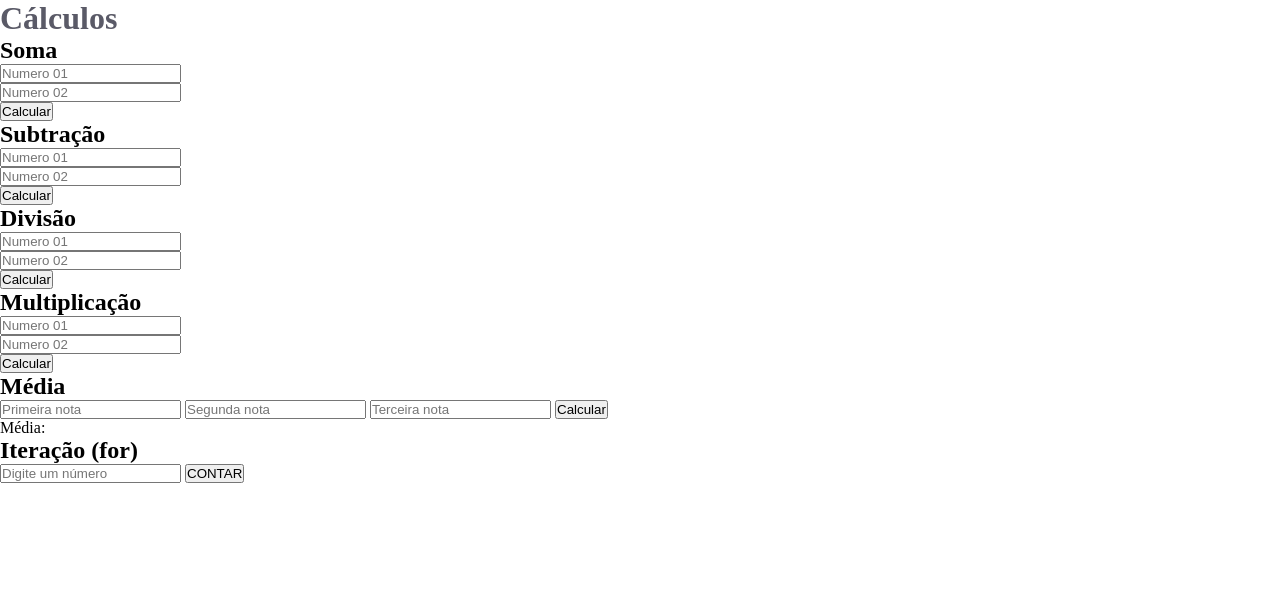
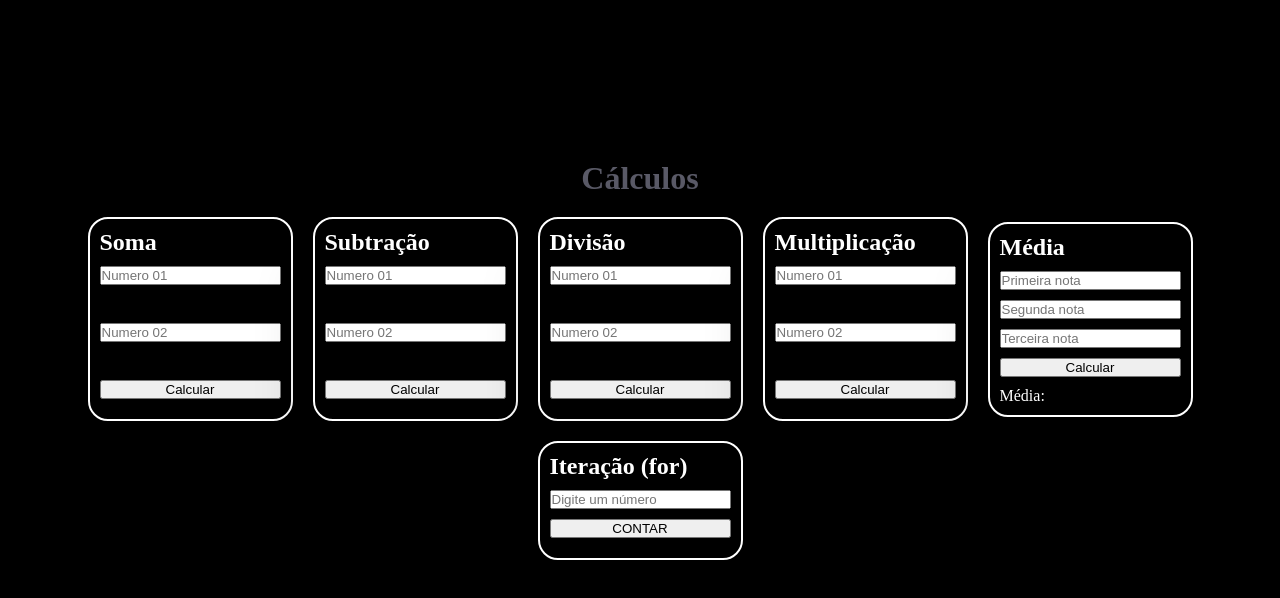
Before and after one commit to willSchnere/aula2, a plain HTML site: page index.html in a window 1280 px wide. Drawn offline with nearby package versions, Linux system fonts and the light colour scheme.

Commit message:
Update style.css

```diff
--- a/style.css
+++ b/style.css
@@ -3,7 +3,32 @@
     margin: 0;
     box-sizing: border-box;
   }
-
+  body {
+    background-color: black;
+    color: white;
+    overflow-x: hidden;
+  }
+  main {
+    width: 100vw;
+    max-height:100vh ;
+    display: flex;
+    justify-content: center;
+    align-items: center;
+    flex-wrap: wrap;
+    gap: 20px;
   .title {
     color: rgb(90, 90, 103);
+    width: 100%;
+    text-align: center;
+    margin-top: 20vh;
   }
+  section {
+    display: flex;
+    flex-direction: column;
+    gap: 10px;
+    border: 2px solid white;
+    padding: 10px;
+    border-radius: 20px;
+    box-shadow: rgba(0, 0, 0, 0.25) 0px 54px 55px, rgba(0, 0, 0, 0.12) 0px -12px 30px, rgba(0, 0, 0, 0.12) 0px 4px 6px, rgba(0, 0, 0, 0.17) 0px 12px 13px, rgba(0, 0, 0, 0.09) 0px -3px 5px;
+  }
+}
```
